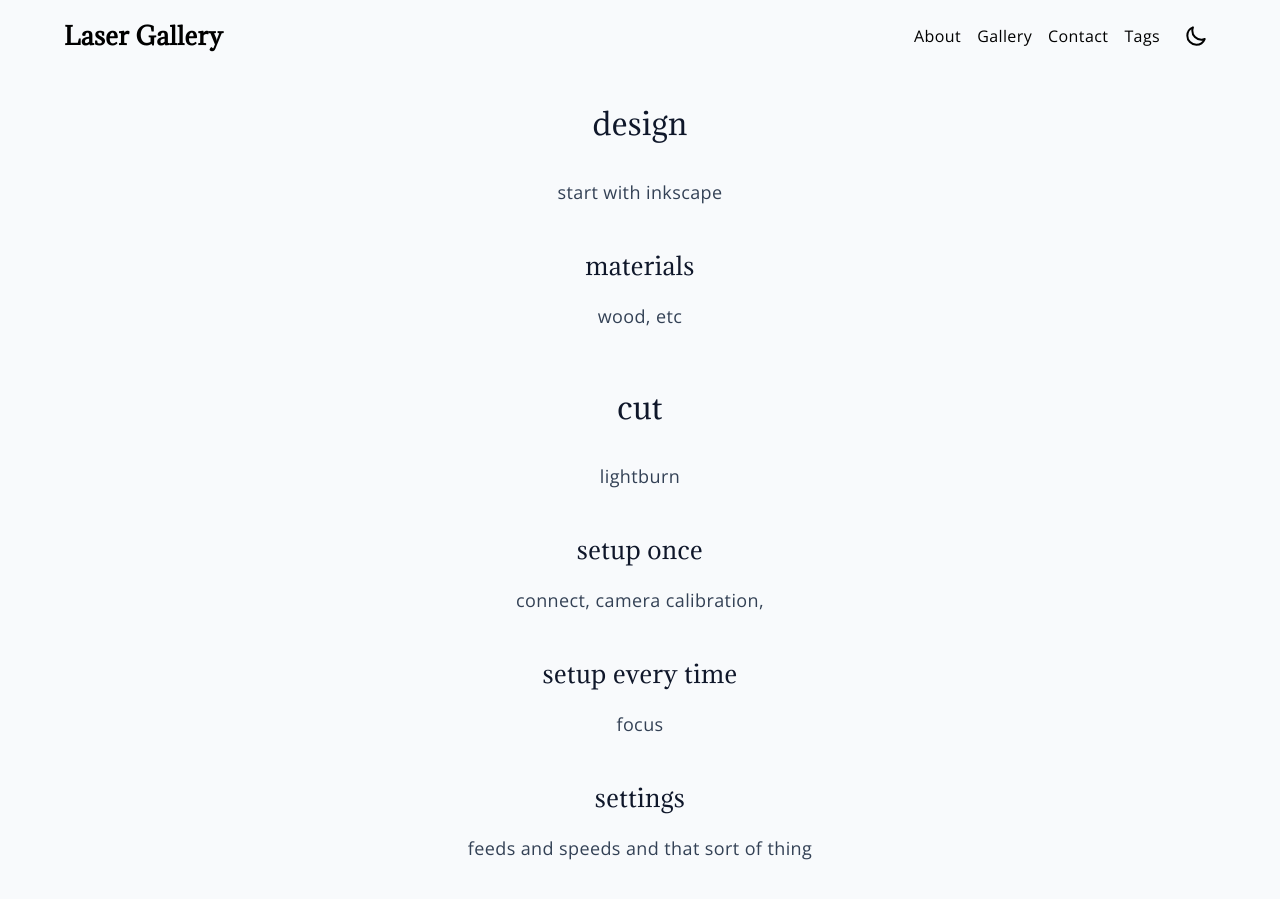
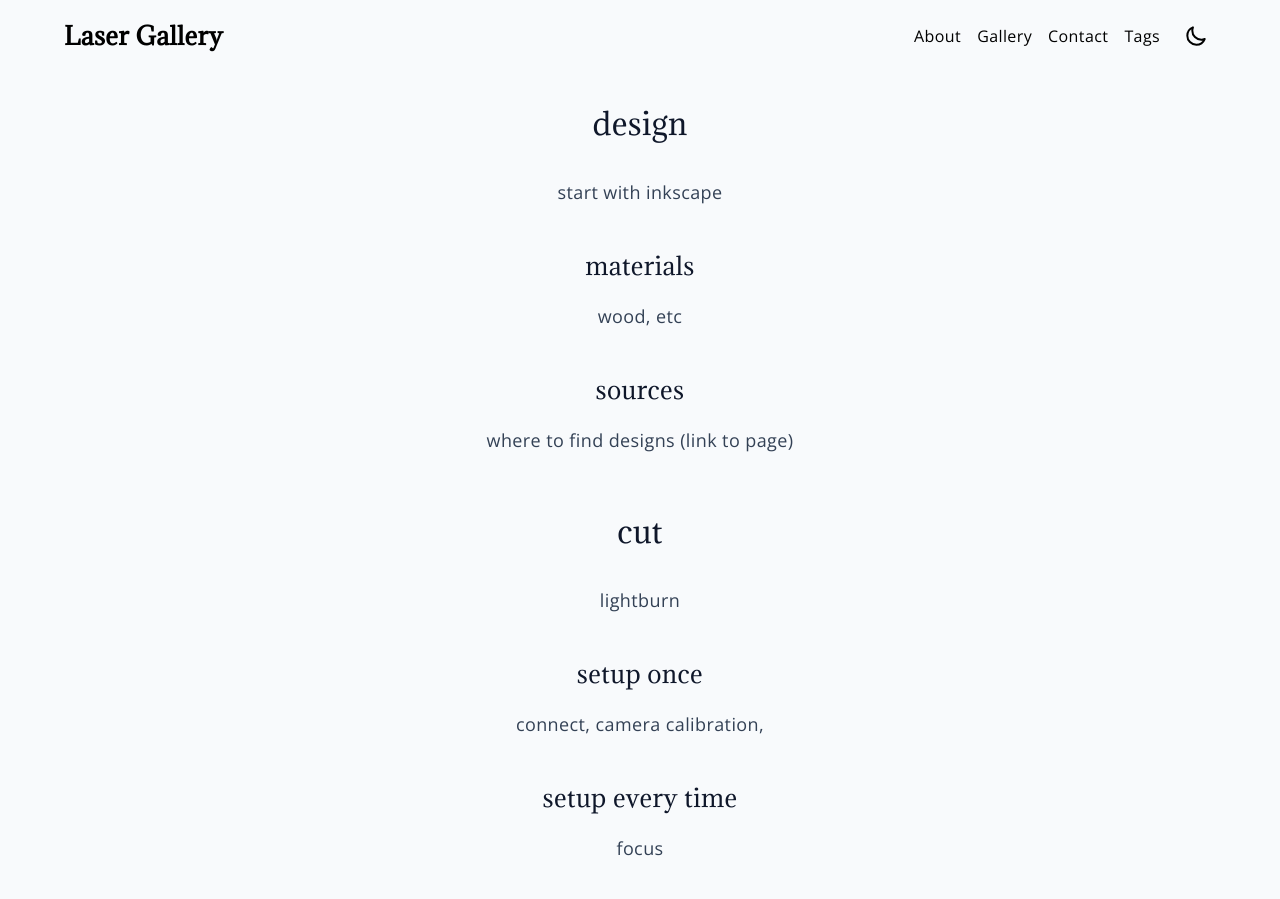
Before and after one commit to paper-engineer/laser-gallery, a Jekyll site: the page built from docs/_pages/instructions.md, in a window 1280 px wide and 900 px high. Built offline with Jekyll 4.4.1, drawn with Linux system fonts in a browser that asks for light colours.

Commit message:
Update instructions.md

```diff
--- a/docs/_pages/instructions.md
+++ b/docs/_pages/instructions.md
@@ -10,6 +10,10 @@ start with inkscape
 ### materials
 
 wood, etc
+
+### sources
+
+where to find designs (link to page)
 
 ## cut
 
```
